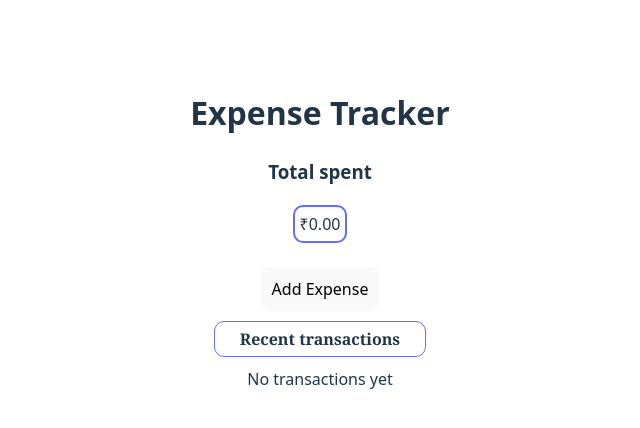
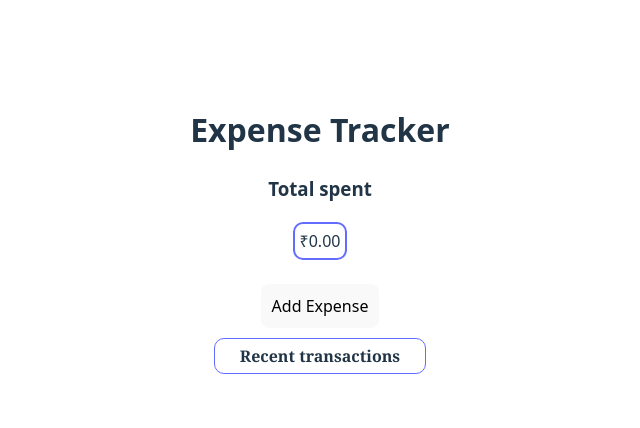
Before and after one commit to Ksheerashetty/expense-tracker, a React (Vite) app: page / in a window 1280 px wide. Shown: the top 428 px of the page, without its empty margins (320-960 px from the left). Built offline with nearby package versions, Linux system fonts and the light colour scheme.

Commit message:
state introduction

```diff
--- a/src/App.tsx
+++ b/src/App.tsx
@@ -16,7 +16,7 @@ function App() {
   const [transactions, setTransactions] = useState<Transaction[]>([]);
   const [isOpenModal, setIsOpenModal] = useState(false);
   const [error, setError] = useState<string | null>(null);
-
+  const [isRecent, setIsRecent] = useState(false);
   const categories = transactions.reduce<{ [key: string]: number }>(
     (cat, tx) => {
       cat[tx.category] = (cat[tx.category] || 0) + tx.amount;
@@ -24,7 +24,6 @@ function App() {
     },
     {}
   );
-
 
   const data = {
     labels: Object.keys(categories),
@@ -68,21 +67,11 @@ function App() {
     //const date = (form.elements.namedItem("date") as HTMLInputElement).value;
     const newExpense: Transaction = {
       id: Date.now(),
-      date: new Date(
-        (form.elements.namedItem("date") as HTMLInputElement).value
-      ).toLocaleDateString(),
-      category:
-        (form.elements.namedItem("category") as HTMLInputElement).value
-          .charAt(0)
-          .toUpperCase() +
-        (form.elements.namedItem("category") as HTMLInputElement).value
-          .slice(1)
-          .toLocaleLowerCase(),
-      amount: parseFloat(
-        (form.elements.namedItem("amount") as HTMLInputElement).value
-      ),
-      description: (form.elements.namedItem("description") as HTMLInputElement)
-        .value,
+      date:new Date((form.elements.namedItem("date") as HTMLInputElement).value).toLocaleDateString(),
+      category:(form.elements.namedItem("category") as HTMLInputElement).value.charAt(0).toUpperCase() +
+      (form.elements.namedItem("category") as HTMLInputElement).value.slice(1).toLocaleLowerCase(),
+      amount:parseFloat((form.elements.namedItem("amount") as HTMLInputElement).value),
+      description:(form.elements.namedItem("description") as HTMLInputElement).value,
     };
     // const formattedDate = new Date(date).toLocaleDateString();
     if (
@@ -151,20 +140,24 @@ function App() {
               ></input>
               <div className="button-group">
                 <button type="submit">Submit</button>
-
-                <button type="button" onClick={() => setIsOpenModal(false)}>
-                  Close
-                </button>
+                <button type="button" onClick={() => setIsOpenModal(false)}>Close</button>
               </div>
             </div>
           </div>
         </form>
       )}
-      <p className="recent-transactions">Recent transactions</p>
-      {transactions.length === 0 ? (
-        "No transactions yet"
-      ) : (
-        <ul>{transactionList}</ul>
+
+      <p className="recent-transactions"
+        onClick={() => setIsRecent((prev) => !prev)}
+      >Recent transactions</p>
+      {isRecent && (
+        <p>
+          {transactions.length === 0 ? (
+            "No transactions yet"
+          ) : (
+            <ul>{transactionList}</ul>
+          )}
+        </p>
       )}
 
       <Doughnut
--- a/src/index.css
+++ b/src/index.css
@@ -86,7 +86,9 @@ button:focus-visible {
 form > .total{
   padding:8px;
 }
-
+.total:hover{
+  cursor: not-allowed;
+}
 ul{
   list-style:circle;
   text-align: start;
@@ -106,9 +108,11 @@ input{
   font-family:Cambria, Cochin, Georgia, Times, 'Times New Roman', serif;
   font-weight: 600;
 }
+
 .recent-transactions:hover {
- box-shadow: 1px 1px 1px rgb(0, 255, 255);
+  box-shadow: 1px 1px 1px rgb(0, 255, 255);
   transition: background-color 1s, color 1s;
+  cursor: pointer;
 }
 
 .alert-info {
```
